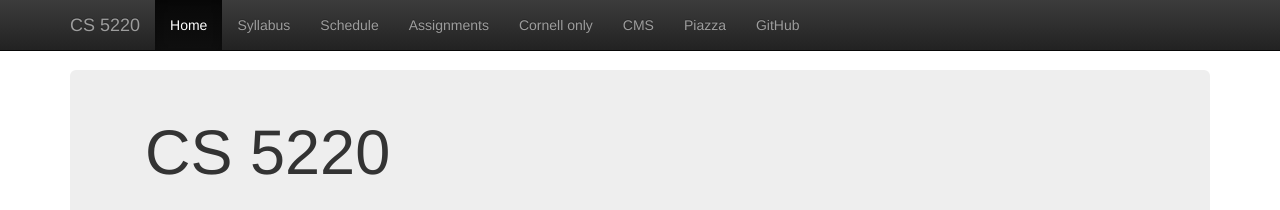
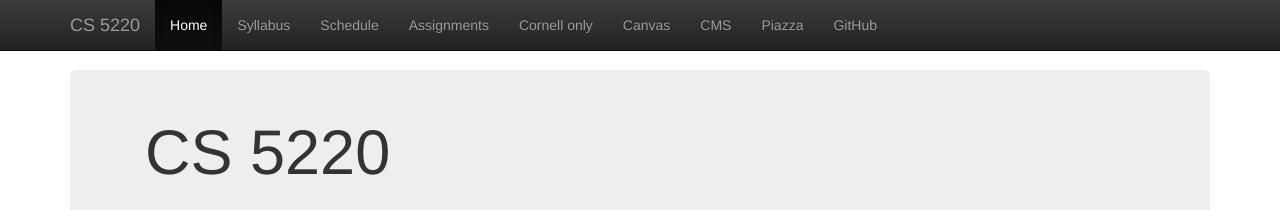
Before and after one commit to cs5220-f20/web, a Jekyll site: the page built from web/index.html, in a window 1280 px wide. Shown: the top 210 px of the page. Built offline with Jekyll 4.4.1, drawn with Linux system fonts in a browser that asks for light colours; nearby versions of some CDN libraries.

Commit message:
Added Canvas link.

```diff
--- a/web/_includes/navbar.html
+++ b/web/_includes/navbar.html
@@ -24,6 +24,7 @@
         {{ link.name }}</a>
         </li>
         {% endfor %}
+	<li><a href="https://canvas.cornell.edu/courses/18630">Canvas</a></li>
         <li><a href="http://cms.csuglab.cornell.edu/">CMS</a></li>
         <li><a href="https://piazza.com/">Piazza</a></li>
         <li><a href="https://www.github.com/dbindel/cs5220-f20/">GitHub</a></li>
```
